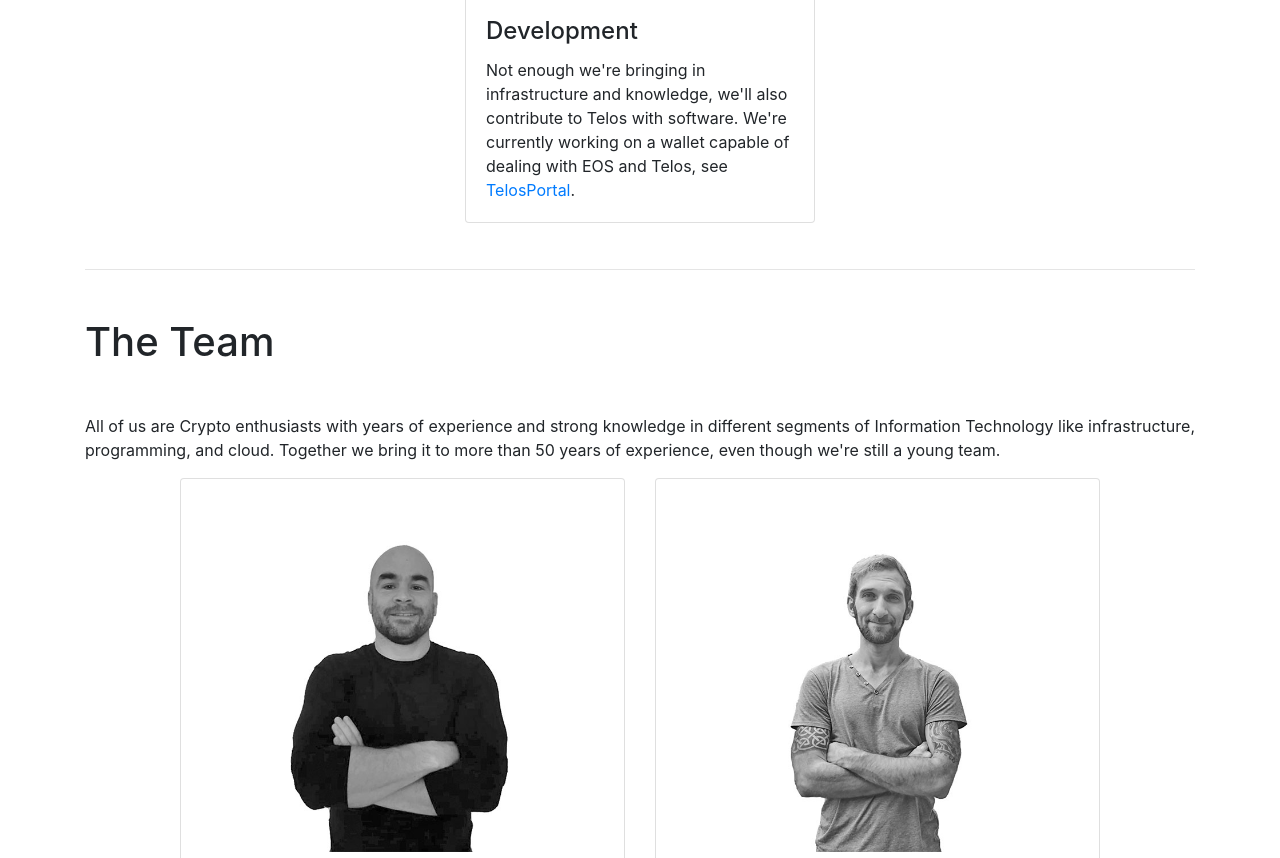
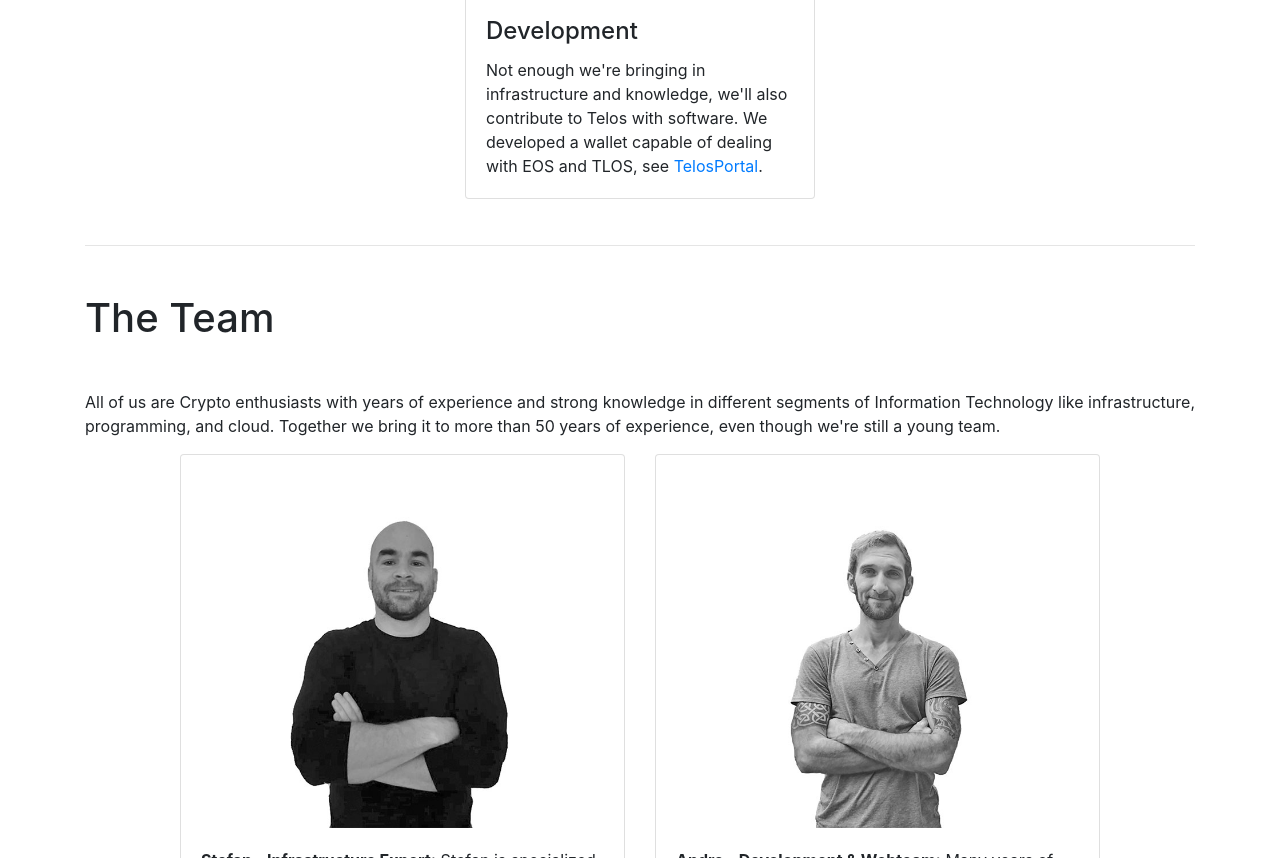
Before and after one commit to DerAndre/TelosGermanyPage, a website: page index.html in a window 1280 px wide. Shown: the part 1782-2640 px from the top of the page. Drawn offline with Linux system fonts and the light colour scheme.

Commit message:
edited telosportal text on index page

```diff
--- a/index.html
+++ b/index.html
@@ -80,7 +80,7 @@
               <span><img class="card-img-top-centralized" src="assets/development.png" alt="TelosGermany Telos Germany Development TelosToolkit"></span>
               <div class="card-body">
                 <h4 class="card-title">Development</h4>
-                <p class="card-text">Not enough we're bringing in infrastructure and knowledge, we'll also contribute to Telos with software. We're currently working on a wallet capable of dealing with EOS and Telos, see <a href="https://github.com/TelosGermany/telosPortal" target="_blank">TelosPortal</a>.</p>
+                <p class="card-text">Not enough we're bringing in infrastructure and knowledge, we'll also contribute to Telos with software. We developed a wallet capable of dealing with EOS and TLOS, see <a href="https://portal.telosgermany.io/home" target="_blank">TelosPortal</a>.</p>
               </div>
             </div>
           </div>
```
